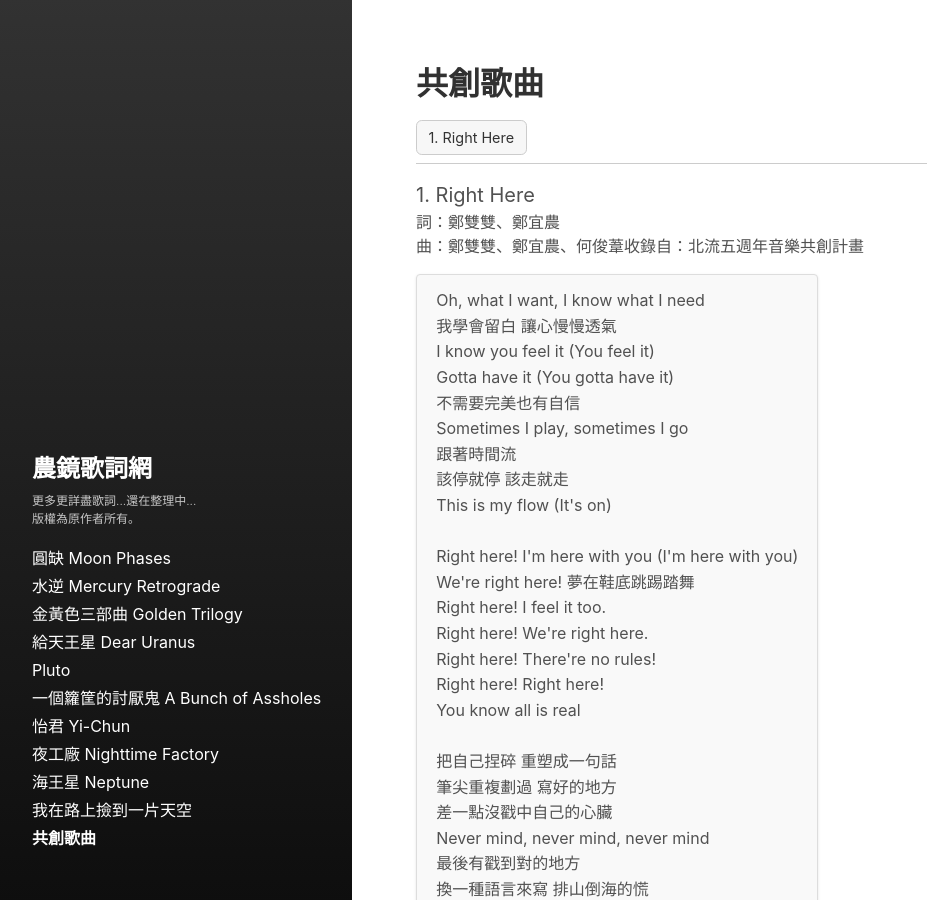
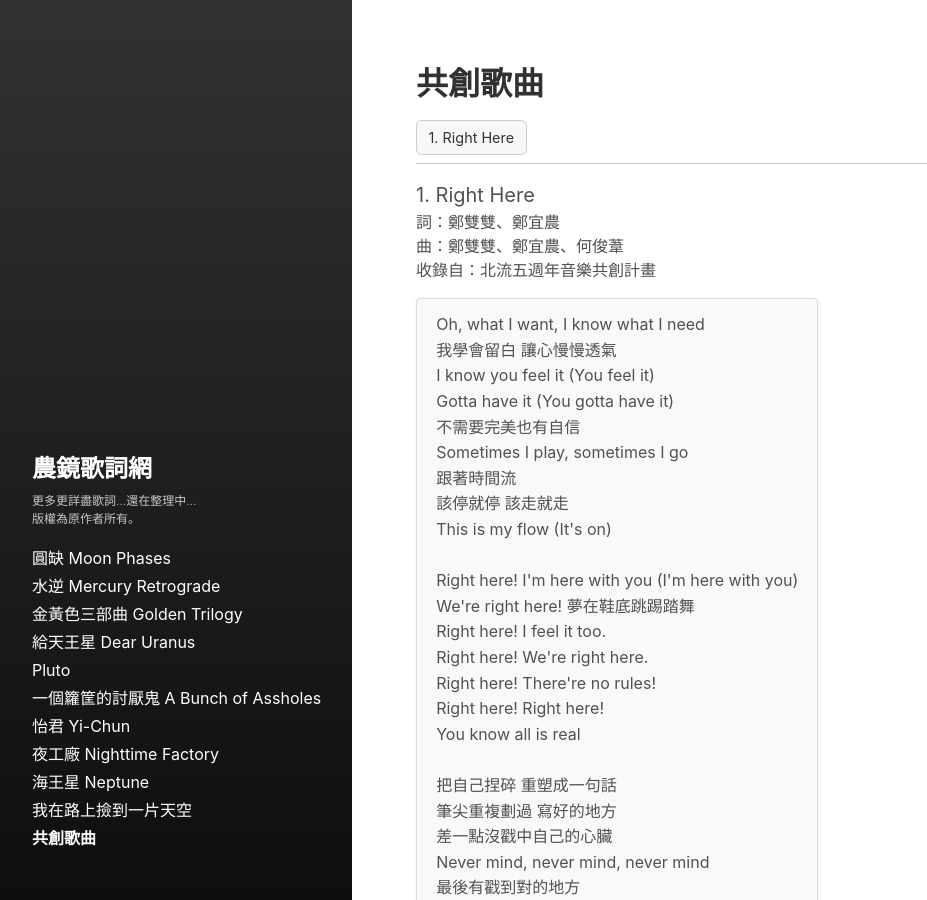
Before and after one commit to ennocheng/lyrics, a Jekyll site: the page built from _albums/collaborate.md, in a window 1280 px wide and 900 px high. Shown: the whole window, without its empty margins (0-927 px from the left). Built offline with Jekyll 4.4.1, drawn with Linux system fonts in a browser that asks for light colours.

Commit message:
layout fix

```diff
--- a/_layouts/album.html
+++ b/_layouts/album.html
@@ -17,7 +17,7 @@ layout: default
 {% for song in album.songs %}
 <div class="song-block" id="song{{ forloop.index }}">
   <div class="song-title">{{ forloop.index }}. {{ song.title }}</div>
-  <div class="song-meta">{% if song.lyricist %}詞：{{ song.lyricist }}<br>{% endif %}曲：{{ song.composer }}{% if song.from_album %}收錄自：{{ song.from_album }}<br>{% endif %}</div>
+  <div class="song-meta">{% if song.lyricist %}詞：{{ song.lyricist }}<br>{% endif %}曲：{{ song.composer }}{% if song.from_album %}<br>收錄自：{{ song.from_album }}<br>{% endif %}</div>
 
 {% assign language_map =
   "ta:台文（原文）,
```
